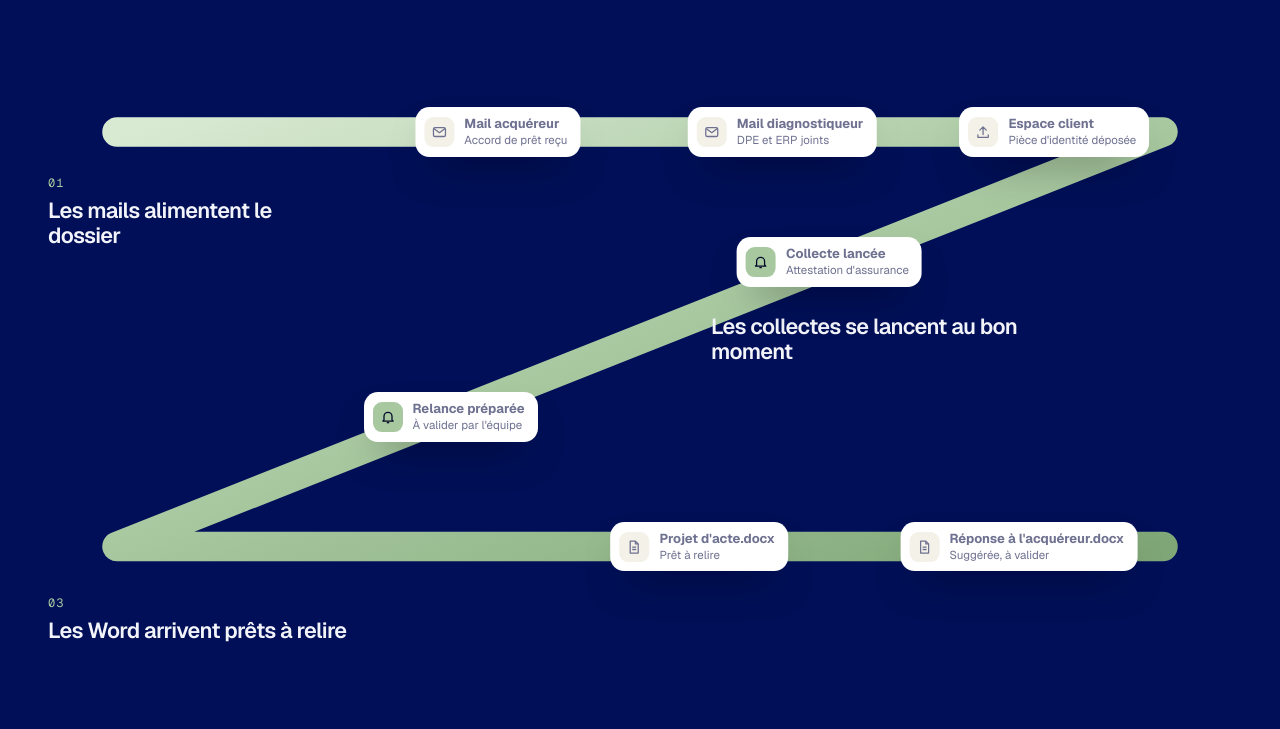
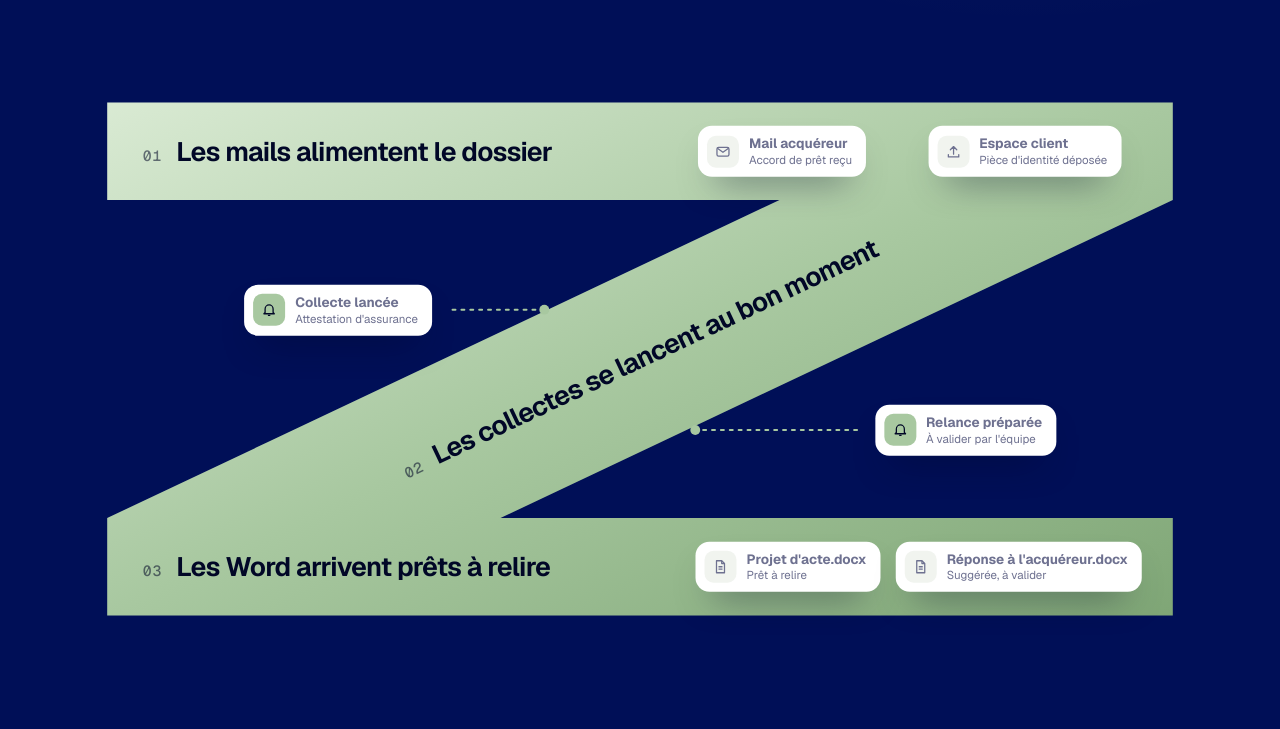
Before and after one commit to Jean-Sebastien-77/kedroz-landing, a plain HTML site: page index.html in a window 1280 px wide. Shown: the part 1591-2320 px from the top of the page. Drawn offline with nearby package versions, Linux system fonts and the light colour scheme.

Commit message:
Z en lettre épaisse avec les étapes sur leurs segments, section Missions en sauge
Co-Authored-By: Claude Opus 5.5 <noreply@anthropic.com>

```diff
--- a/index.html
+++ b/index.html
@@ -202,28 +202,30 @@ ul,ol{margin:0;padding:0;list-style:none}
 .zsec{background:var(--navy);position:relative;overflow:hidden}
 .zsec::before{content:"";position:absolute;inset:0;background:radial-gradient(60% 50% at 80% 0%,rgba(var(--k-rgb),.12),transparent 70%);pointer-events:none}
 .z-head{display:grid;grid-template-columns:minmax(0,1.2fr) minmax(0,1fr);gap:48px;align-items:end;margin-bottom:clamp(48px,6vw,80px)}
-.zscene{position:relative;aspect-ratio:1200/560}
+.zscene{position:relative;aspect-ratio:1200/600}
 .zscene>svg{position:absolute;inset:0;width:100%;height:100%;overflow:visible}
-.zpath{fill:none;stroke:url(#zgrad);stroke-width:30;stroke-linejoin:round;stroke-linecap:round}
-.zghost{fill:none;stroke:rgba(255,255,255,.06);stroke-width:30;stroke-linejoin:round;stroke-linecap:round}
-.js .zpath{stroke-dasharray:1;stroke-dashoffset:1}
-.zscene.play .zpath{transition:stroke-dashoffset 3.2s cubic-bezier(.6,.05,.25,1);stroke-dashoffset:0}
-.zstep{position:absolute;width:min(300px,26%)}
-.zstep .no{font-family:var(--mono);font-size:12px;letter-spacing:.08em;color:var(--k)}
-.zstep h3{font-size:clamp(17px,1.7vw,22px);font-weight:600;letter-spacing:-.03em;line-height:1.15;margin-top:6px}
-.znode{position:absolute;display:flex;align-items:center;gap:10px;padding:9px 13px 9px 9px;border-radius:14px;background:#fff;color:#14172E;font-size:13px;line-height:1.3;box-shadow:0 20px 40px -18px rgba(0,0,0,.6);white-space:nowrap;transform:translate(-50%,-50%)}
-.znode .ic{display:grid;place-items:center;width:30px;height:30px;border-radius:9px;background:#F4F1E9;flex:none}
+.zghost{fill:rgba(255,255,255,.045)}
+.zfill{fill:url(#zgrad)}
+.zmask path{fill:none;stroke:#fff;stroke-width:360;stroke-linecap:round;stroke-linejoin:round}
+.js .zmask path{stroke-dasharray:1;stroke-dashoffset:1}
+.zscene.play .zmask path{transition:stroke-dashoffset 2.6s cubic-bezier(.6,.05,.25,1);stroke-dashoffset:0}
+.zt{font-family:Geist,ui-sans-serif,system-ui,sans-serif;font-weight:650;font-size:27px;letter-spacing:-.7px;fill:var(--night)}
+.zn{font-family:var(--mono);font-weight:500;font-size:15px;letter-spacing:1px;fill:var(--night);fill-opacity:.55}
+.zlink{stroke:var(--k);stroke-width:2;stroke-dasharray:3 6;stroke-linecap:round}
+.zdot{fill:var(--k)}
+.znode{position:absolute;display:flex;align-items:center;gap:10px;padding:9px 14px 9px 9px;border-radius:14px;background:#fff;color:#14172E;font-size:13px;line-height:1.3;box-shadow:0 18px 36px -18px rgba(1,7,39,.7);white-space:nowrap;transform:translate(-50%,-50%)}
+.znode .ic{display:grid;place-items:center;width:32px;height:32px;border-radius:9px;background:#F1F4EF;flex:none}
 .znode .ic svg{width:16px;height:16px}
-.znode b{display:block;font-size:13px}
+.znode b{display:block;font-size:13.5px}
 .znode span{display:block;color:#6E7190;font-size:11.5px}
 .znode.kk .ic{background:var(--k);color:var(--night)}
-.js .zscene .znode,.js .zscene .zstep{opacity:0;transition:opacity .7s var(--ease),transform .7s var(--ease)}
+.js .zscene .znode,.js .zscene .zt,.js .zscene .zl2{opacity:0;transition:opacity .7s var(--ease),transform .7s var(--ease)}
 .js .zscene .znode{transform:translate(-50%,-30%)}
 .zscene.play .znode{opacity:1;transform:translate(-50%,-50%)}
-.zscene.play .zstep{opacity:1}
-.zscene.play .s1{transition-delay:.2s}.zscene.play .n1{transition-delay:.45s}.zscene.play .n2{transition-delay:.75s}.zscene.play .n3{transition-delay:1.05s}
-.zscene.play .s2{transition-delay:1.3s}.zscene.play .n4{transition-delay:1.6s}.zscene.play .n5{transition-delay:1.95s}
-.zscene.play .s3{transition-delay:2.4s}.zscene.play .n6{transition-delay:2.7s}.zscene.play .n7{transition-delay:3s}
+.zscene.play .zt,.zscene.play .zl2{opacity:1}
+.zscene.play .t1{transition-delay:.5s}.zscene.play .n1{transition-delay:.8s}.zscene.play .n2{transition-delay:1s}
+.zscene.play .t2{transition-delay:1.4s}.zscene.play .zl2,.zscene.play .n4{transition-delay:1.7s}.zscene.play .n5{transition-delay:1.95s}
+.zscene.play .t3{transition-delay:2.3s}.zscene.play .n6{transition-delay:2.6s}.zscene.play .n7{transition-delay:2.85s}
 .zlist{display:none}
 
 /* ---------- 03 Cèdre ---------- */
@@ -253,7 +255,14 @@ ul,ol{margin:0;padding:0;list-style:none}
 .note a{color:var(--txt)}
 
 /* ---------- 04 Missions ---------- */
-.miss{background:var(--paper-2)}
+.miss{background:var(--k)}
+.miss .idx,.miss .idx .n{color:var(--k-txt)}
+.miss .tab{background:rgba(255,255,255,.5);box-shadow:inset 0 0 0 1px rgba(1,7,39,.1)}
+.miss .tab:hover{background:rgba(255,255,255,.85)}
+.miss .tab .no,.miss .tab p{color:#3F4A3C}
+.miss .tab[aria-selected="true"]{background:var(--night);box-shadow:none}
+.miss .tab[aria-selected="true"] .no{color:var(--k)}
+.miss .tab[aria-selected="true"] p{color:#B8BDDA}
 .miss-head{display:grid;grid-template-columns:minmax(0,1.2fr) minmax(0,1fr);gap:48px;align-items:end;margin-bottom:48px}
 .tabs{display:grid;grid-template-columns:repeat(4,minmax(0,1fr));gap:10px;margin-bottom:18px}
 .tab{text-align:left;padding:18px 18px 20px;border-radius:16px;border:0;background:rgba(255,255,255,.55);box-shadow:inset 0 0 0 1px var(--line);transition:background .3s,box-shadow .3s,transform .3s var(--ease)}
@@ -491,9 +500,9 @@ ul,ol{margin:0;padding:0;list-style:none}
 @media (prefers-reduced-motion:reduce){
   html{scroll-behavior:auto}
   *,*::before,*::after{animation:none!important;transition:none!important}
-  .js .rv,.js .zscene .znode,.js .zscene .zstep,.js .ev.pre{opacity:1!important;transform:none!important}
+  .js .rv,.js .zscene .znode,.js .zscene .zt,.js .zscene .zl2,.js .ev.pre{opacity:1!important;transform:none!important}
   .zscene .znode{transform:translate(-50%,-50%)!important}
-  .js .zpath,.js .rings path{stroke-dashoffset:0!important}
+  .js .zmask path,.js .rings path{stroke-dashoffset:0!important}
 }
 </style>
 </head>
@@ -638,20 +647,21 @@ ul,ol{margin:0;padding:0;list-style:none}
     </div>
 
     <div class="zscene" id="zscene" aria-hidden="true">
-      <svg viewBox="0 0 1200 560" preserveAspectRatio="none">
-        <path class="zghost" d="M70 70H1130L70 490H1130"/>
-        <path class="zpath" pathLength="1" d="M70 70H1130L70 490H1130"/>
+      <svg viewBox="0 0 1200 600">
+        <defs><mask id="zmask" class="zmask" maskUnits="userSpaceOnUse" x="-200" y="-200" width="1600" height="1000"><path pathLength="1" d="M0 89H1046L153 511H1200"/></mask></defs>
+        <path class="zghost" d="M60 40H1140V138.8L458.6 461.2H1140V560H60V461.2L741.4 138.8H60Z"/>
+        <path class="zfill" mask="url(#zmask)" d="M60 40H1140V138.8L458.6 461.2H1140V560H60V461.2L741.4 138.8H60Z"/>
+        <text class="zt t1" x="96" y="99"><tspan class="zn">01</tspan><tspan dx="14">Les mails alimentent le dossier</tspan></text>
+        <text class="zt t2" transform="translate(600 300) rotate(-25.3)" text-anchor="middle" y="9"><tspan class="zn">02</tspan><tspan dx="14">Les collectes se lancent au bon moment</tspan></text>
+        <text class="zt t3" x="96" y="520"><tspan class="zn">03</tspan><tspan dx="14">Les Word arrivent prêts à relire</tspan></text>
+        <g class="zl2"><line class="zlink" x1="410" y1="250" x2="500" y2="250"/><circle class="zdot" cx="503" cy="250" r="5"/><line class="zlink" x1="820" y1="372" x2="660" y2="372"/><circle class="zdot" cx="656" cy="372" r="5"/></g>
       </svg>
-      <div class="zstep s1" style="left:0;top:20%"><div class="no">01</div><h3>Les mails alimentent le dossier</h3></div>
-      <div class="znode n1" style="left:38%;top:12.5%"><span class="ic"><svg><use href="#i-mail"/></svg></span><span><b>Mail acquéreur</b><span>Accord de prêt reçu</span></span></div>
-      <div class="znode n2" style="left:62%;top:12.5%"><span class="ic"><svg><use href="#i-mail"/></svg></span><span><b>Mail diagnostiqueur</b><span>DPE et ERP joints</span></span></div>
-      <div class="znode n3" style="left:85%;top:12.5%"><span class="ic"><svg><use href="#i-up"/></svg></span><span><b>Espace client</b><span>Pièce d'identité déposée</span></span></div>
-      <div class="zstep s2" style="left:56%;top:41%;width:min(320px,28%)"><div class="no">02</div><h3>Les collectes se lancent au bon moment</h3></div>
-      <div class="znode n4 kk" style="left:66%;top:36%"><span class="ic"><svg><use href="#i-bell"/></svg></span><span><b>Collecte lancée</b><span>Attestation d'assurance</span></span></div>
-      <div class="znode n5 kk" style="left:34%;top:64%"><span class="ic"><svg><use href="#i-bell"/></svg></span><span><b>Relance préparée</b><span>À valider par l'équipe</span></span></div>
-      <div class="zstep s3" style="left:0;top:96%;width:min(340px,30%)"><div class="no">03</div><h3>Les Word arrivent prêts à relire</h3></div>
-      <div class="znode n6" style="left:55%;top:87.5%"><span class="ic"><svg><use href="#i-doc"/></svg></span><span><b>Projet d'acte.docx</b><span>Prêt à relire</span></span></div>
-      <div class="znode n7" style="left:82%;top:87.5%"><span class="ic"><svg><use href="#i-doc"/></svg></span><span><b>Réponse à l'acquéreur.docx</b><span>Suggérée, à valider</span></span></div>
+      <div class="znode n1" style="left:62%;top:14.9%"><span class="ic"><svg><use href="#i-mail"/></svg></span><span><b>Mail acquéreur</b><span>Accord de prêt reçu</span></span></div>
+      <div class="znode n2" style="left:82.5%;top:14.9%"><span class="ic"><svg><use href="#i-up"/></svg></span><span><b>Espace client</b><span>Pièce d'identité déposée</span></span></div>
+      <div class="znode n4 kk" style="left:24.5%;top:41.7%"><span class="ic"><svg><use href="#i-bell"/></svg></span><span><b>Collecte lancée</b><span>Attestation d'assurance</span></span></div>
+      <div class="znode n5 kk" style="left:77.5%;top:62%"><span class="ic"><svg><use href="#i-bell"/></svg></span><span><b>Relance préparée</b><span>À valider par l'équipe</span></span></div>
+      <div class="znode n6" style="left:62.5%;top:85.1%"><span class="ic"><svg><use href="#i-doc"/></svg></span><span><b>Projet d'acte.docx</b><span>Prêt à relire</span></span></div>
+      <div class="znode n7" style="left:82%;top:85.1%"><span class="ic"><svg><use href="#i-doc"/></svg></span><span><b>Réponse à l'acquéreur.docx</b><span>Suggérée, à valider</span></span></div>
     </div>
 
     <div class="zlist">
```
